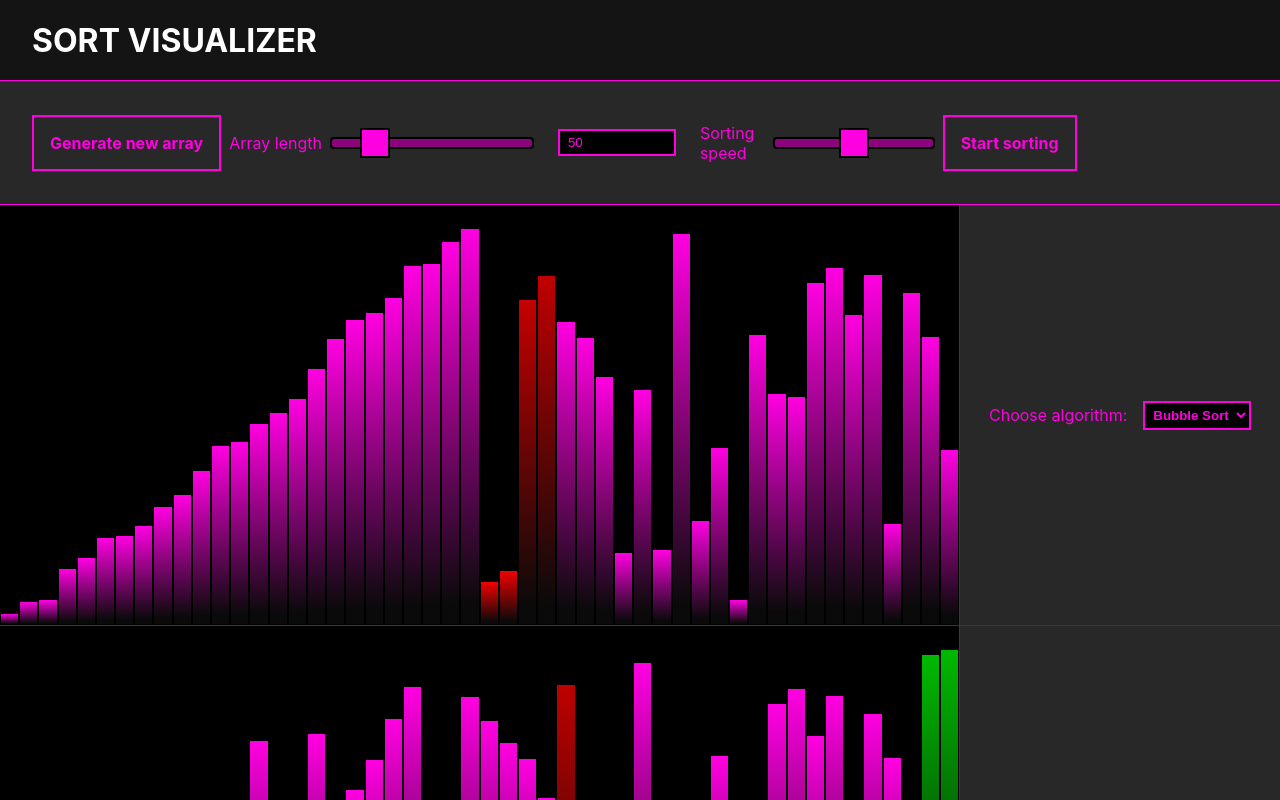
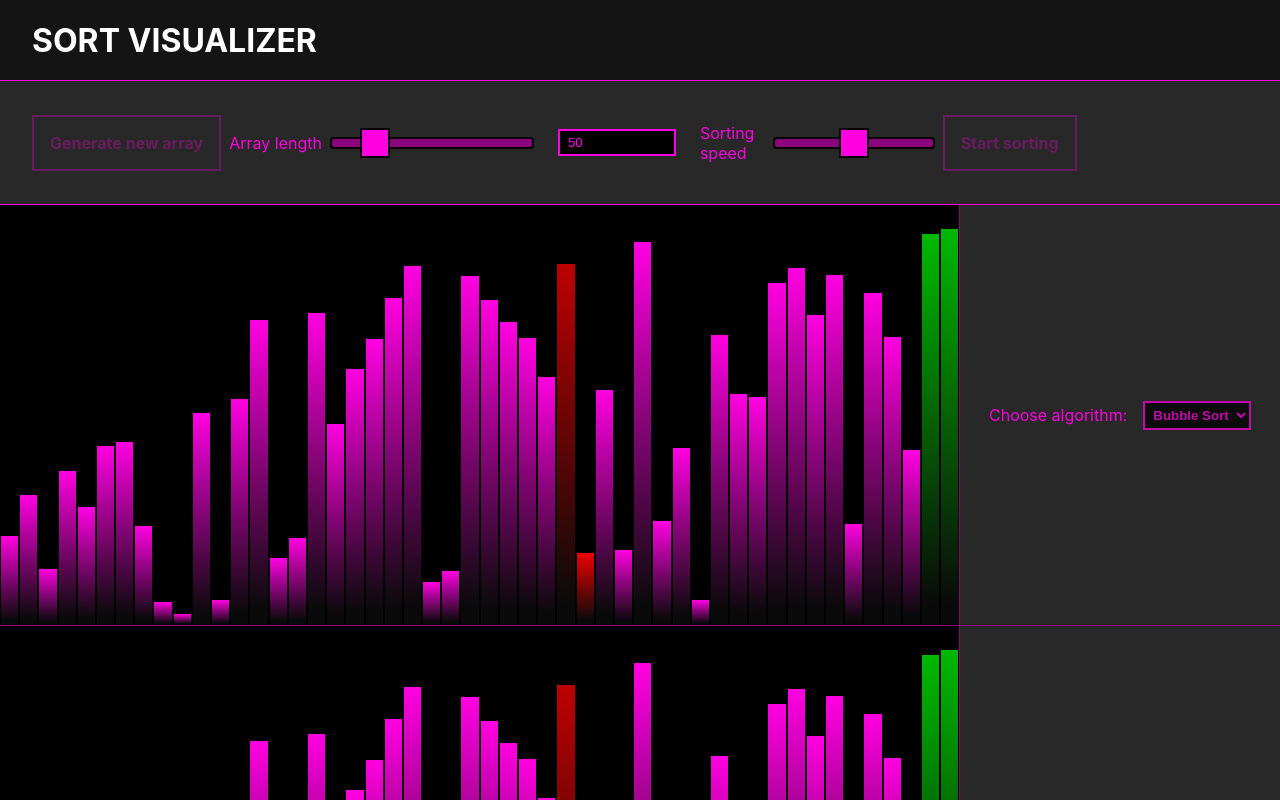
Before and after one commit to kamilkoziol/sorting-visualizer-js, a React (Create React App) app: page / in a window 1280 px wide. Both pictures are taken after a click on the element "Start sorting". Shown: the top 800 px of the page. Built offline with nearby package versions, Linux system fonts and the light colour scheme.

Commit message:
option to choose algorithm actually works now

```diff
--- a/src/algorithms/algorithmFactory.js
+++ b/src/algorithms/algorithmFactory.js
@@ -5,14 +5,15 @@ export const algorithmFactory = (
   algorithmName,
   sortDelay,
   setData,
-  setState
+  setState,
+  setIsSorting
 ) => {
   switch (algorithmName) {
     case "mergesort":
-      return mergeSortFactory(sortDelay, setData, setState);
+      return mergeSortFactory(sortDelay, setData, setState, setIsSorting);
   }
   switch (algorithmName) {
     case "bubblesort":
-      return bubbleSortFactory(sortDelay, setData, setState);
+      return bubbleSortFactory(sortDelay, setData, setState, setIsSorting);
   }
 };
--- a/src/algorithms/bubbleSort.js
+++ b/src/algorithms/bubbleSort.js
@@ -1,6 +1,11 @@
 import { sleep } from "../utils/utils";
 
-export const bubbleSortFactory = (sortDelay, setData, setBarState) => {
+export const bubbleSortFactory = (
+  sortDelay,
+  setData,
+  setBarState,
+  setIsSorting
+) => {
   const bubbleSort = async (data) => {
     for (let i = 0; i < data.length; i++) {
       for (let j = 0; j < data.length - i - 1; j++) {
@@ -28,6 +33,7 @@ export const bubbleSortFactory = (sortDelay, setData, setBarState) => {
       });
     }
     setBarState([...new Array(data.length).fill(0)]);
+    setIsSorting(false);
   };
 
   const swap = async (data, i, j) => {
--- a/src/algorithms/mergeSort.js
+++ b/src/algorithms/mergeSort.js
@@ -1,6 +1,11 @@
 import { sleep } from "../utils/utils";
 
-export const mergeSortFactory = (sortDelay, setData, setBarState) => {
+export const mergeSortFactory = (
+  sortDelay,
+  setData,
+  setBarState,
+  setIsSorting
+) => {
   let aux = [];
   const mergeSort = async (data, low, high) => {
     if (low < high) {
@@ -20,6 +25,9 @@ export const mergeSortFactory = (sortDelay, setData, setBarState) => {
         ];
         return newArray;
       });
+    }
+    if (low === 0 && high === data.length - 1) {
+      setIsSorting(false);
     }
   };
 
--- a/src/components/Controls.js
+++ b/src/components/Controls.js
@@ -2,11 +2,13 @@ import React from "react";
 import "../styles/controls.css";
 
 const Controls = (props) => {
+  console.log(props.isSorting);
   return (
     <div className="controls">
       <div
         className="btn start-btn"
         onClick={props.handleGenerateNewArray}
+        disabled={props.isSorting}
       >
         Generate new array
       </div>
@@ -24,12 +26,14 @@ const Controls = (props) => {
           max="250"
           onChange={props.handleArrayLengthChange}
           value={props.arrayLength}
+          disabled={props.isSorting}
         />
 
         <input
           type="number"
           onChange={props.handleArrayLengthChange}
           value={props.arrayLength}
+          disabled={props.isSorting}
         ></input>
       </div>
 
@@ -42,9 +46,14 @@ const Controls = (props) => {
           min="0"
           max="100"
           onChange={props.handleSortDelayChange}
+          disabled={props.isSorting}
         ></input>
       </div>
-      <div className="btn start-btn" onClick={props.handleStartSorting}>
+      <div
+        className="btn start-btn"
+        onClick={props.handleStartSorting}
+        disabled={props.isSorting}
+      >
         Start sorting
       </div>
     </div>
--- a/src/components/Panel.js
+++ b/src/components/Panel.js
@@ -32,15 +32,20 @@ const Panel = (props) => {
           }
 
           if (props.barState[i] === 0) {
-            return <div className="bar" style={styles}></div>;
+            return <div key={i} className="bar" style={styles}></div>;
           } else {
-            return <div className="bar" style={styles}></div>;
+            return <div key={i} className="bar" style={styles}></div>;
           }
         })}
       </div>
       <div className="panel__controls">
         <label htmlFor="algorithms">Choose algorithm:</label>
-        <select id="algorithms" name="algorithms">
+        <select
+          id="algorithms"
+          name="algorithms"
+          onChange={props.handleSortAlgorithmChange}
+          disabled={props.isSorting}
+        >
           <option value="bubblesort">Bubble Sort</option>
           <option value="mergesort">Merge Sort</option>
         </select>
--- a/src/components/SortingVisualizer.js
+++ b/src/components/SortingVisualizer.js
@@ -12,6 +12,12 @@ const SortingVisualizer = () => {
   const [upperBarState, setUpperBarState] = useState([]);
   const [lowerData, setLowerData] = useState([]);
   const [lowerBarState, setLowerBarState] = useState([]);
+  const [isUpperSorting, setIsUpperSorting] = useState(false);
+  const [isLowerSorting, setIsLowerSorting] = useState(false);
+  const [upperAlgorithmName, setUpperAlgorithmName] =
+    useState("bubblesort");
+  const [lowerAlgorithmName, setLowerAlgorithmName] =
+    useState("bubblesort");
 
   useEffect(() => {
     handleGenerateNewArray();
@@ -31,24 +37,28 @@ const SortingVisualizer = () => {
 
   const handleStartSorting = () => {
     const upperAlgorithm = algorithmFactory(
-      "mergesort",
+      upperAlgorithmName,
       sortDelay,
       setUpperData,
-      setUpperBarState
+      setUpperBarState,
+      setIsUpperSorting
     );
     const lowerAlgorithm = algorithmFactory(
-      "bubblesort",
+      lowerAlgorithmName,
       sortDelay,
       setLowerData,
-      setLowerBarState
+      setLowerBarState,
+      setIsLowerSorting
     );
 
     const startSorting = async () => {
       Promise.all([
         upperAlgorithm(upperData, 0, upperData.length - 1),
-        lowerAlgorithm(lowerData),
+        lowerAlgorithm(lowerData, 0, lowerData.length - 1),
       ]);
     };
+    setIsLowerSorting(true);
+    setIsUpperSorting(true);
     startSorting();
   };
 
@@ -61,6 +71,14 @@ const SortingVisualizer = () => {
     setLowerBarState([...Array(parseInt(e.target.value)).fill(0)]);
   };
 
+  const handleUpperSortAlgorithmChange = (e) => {
+    setUpperAlgorithmName(e.target.value);
+  };
+
+  const handleLowerSortAlgorithmChange = (e) => {
+    setLowerAlgorithmName(e.target.value);
+  };
+
   return (
     <div>
       <Header></Header>
@@ -70,16 +88,21 @@ const SortingVisualizer = () => {
         handleArrayLengthChange={handleArrayLengthChange}
         handleSortDelayChange={handleSortDelayChange}
         arrayLength={arrayLength}
+        isSorting={isUpperSorting || isLowerSorting}
       ></Controls>
       <Panel
         data={upperData}
         arrayLength={arrayLength}
         barState={upperBarState}
+        handleSortAlgorithmChange={handleUpperSortAlgorithmChange}
+        isSorting={isUpperSorting || isLowerSorting}
       ></Panel>
       <Panel
         data={lowerData}
         arrayLength={arrayLength}
         barState={lowerBarState}
+        handleSortAlgorithmChange={handleLowerSortAlgorithmChange}
+        isSorting={isUpperSorting || isLowerSorting}
       ></Panel>
     </div>
   );
--- a/src/index.css
+++ b/src/index.css
@@ -20,4 +20,5 @@ code {
   --primary-color: hsl(307, 100%, 50%);
   --primary-color-dark: hsl(307, 94%, 28%);
   --background: rgb(40, 40, 40);
+  background: black;
 }
--- a/src/styles/controls.css
+++ b/src/styles/controls.css
@@ -8,6 +8,11 @@
   border-top: 1px solid var(--primary-color);
   color: var(--primary-color);
   background-color: var(--background);
+}
+
+div[disabled] {
+  opacity: 0.3;
+  pointer-events: none;
 }
 
 .btn {
```
